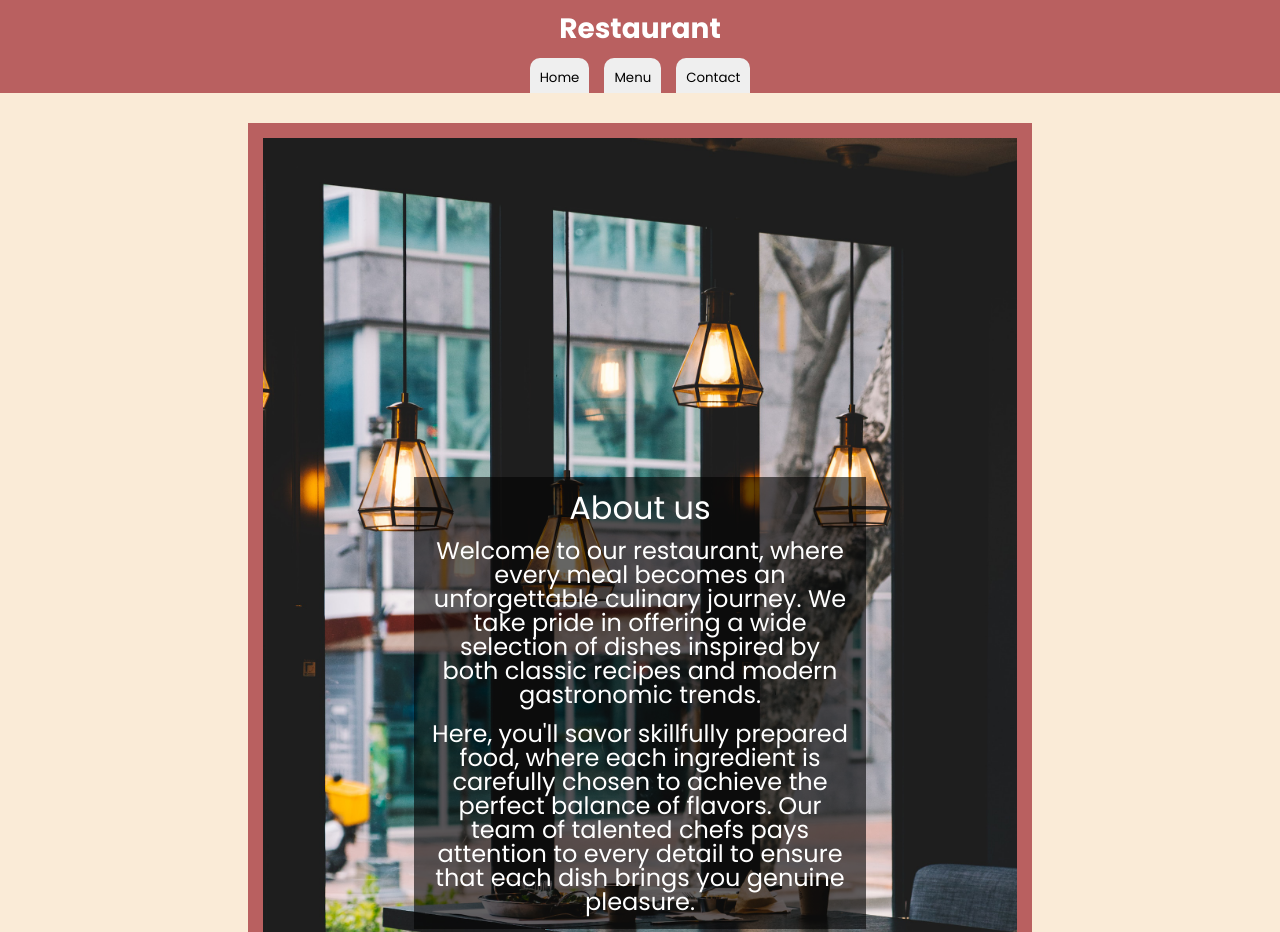
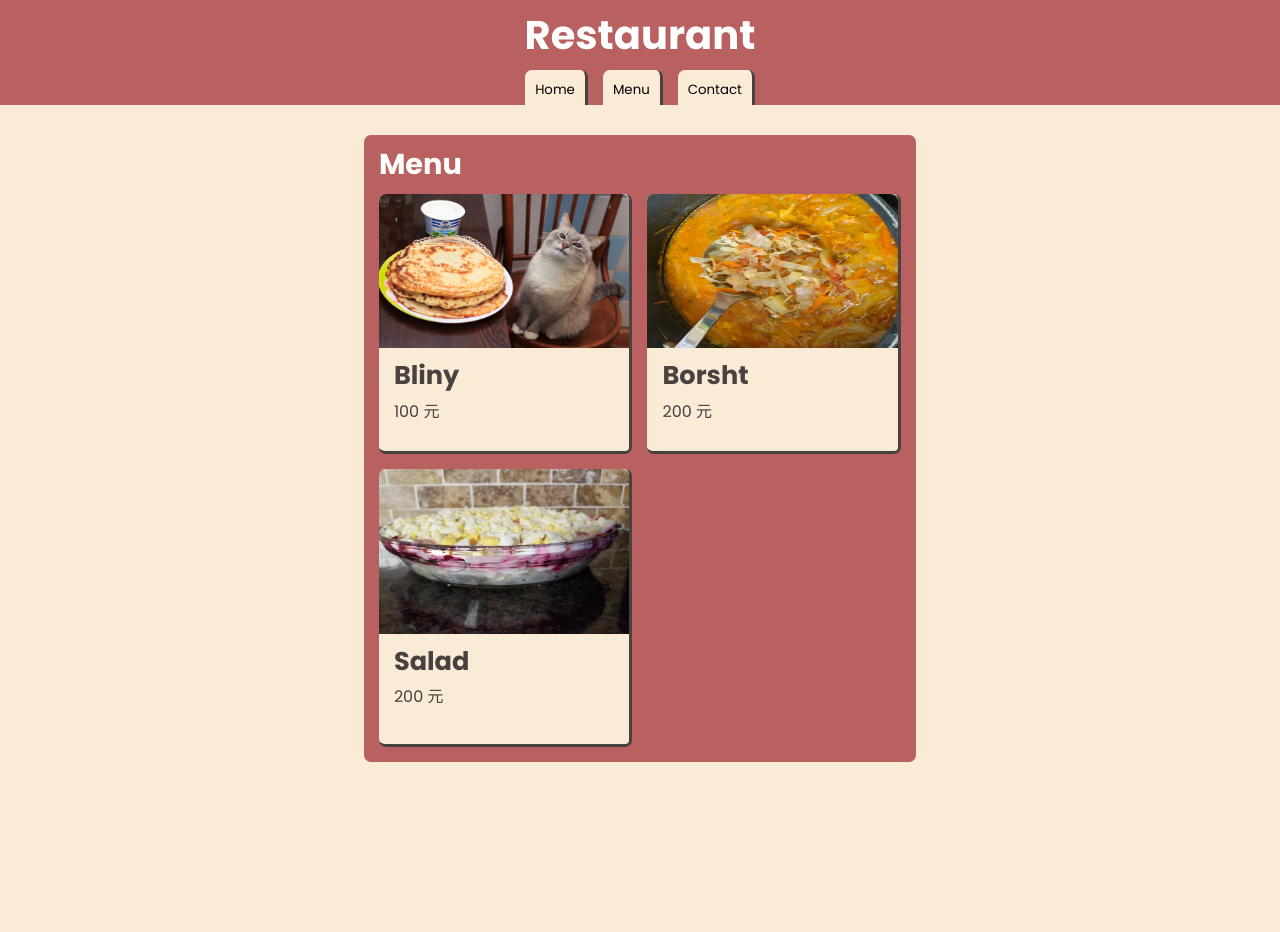
Before and after one commit to Mono0087/Restaurant-Page, a website built with webpack: page dist/index.html in a window 1280 px wide. Shown: the top 932 px of the page. After the commit the page ends 800 px from the top, so only its background shows below. Built offline with nearby package versions, Linux system fonts and the light colour scheme; files whose address does not match are found by name.

Commit message:
Add menu

```diff
--- a/src/SCSS/style.scss
+++ b/src/SCSS/style.scss
@@ -38,8 +38,20 @@ a {
 }
 
 .btn {
-  border-radius: 10px;
+  background-color: $bg-main;
+  border-radius: 7px;
   padding: 10px;
+  transition: all 0.1s;
+  cursor: pointer;
+  border-right: 3px solid $border;
+  &:active {
+    border-right: 1px solid $border;
+    transform: translate(1px, 1px);
+  }
+  &:hover {
+    opacity: 1;
+    color: lighten($color: $main-color, $amount: 10);
+  }
 }
 
 #content {
@@ -58,7 +70,7 @@ header {
 
 h1 {
   color: #fff;
-  font-size: 28px;
+  font-size: 2.5rem;
   font-weight: 700;
 }
 
@@ -75,19 +87,32 @@ h1 {
 
 main {
   display: flex;
+  display: flex;
   justify-content: center;
+  h3,
+  h2 {
+    margin-bottom: 15px;
+  }
+  h2 {
+    font-size: 1.8rem;
+    font-weight: 700;
+  }
+  h3 {
+    font-size: 1.6rem;
+    font-weight: 700;
+  }
   > div {
+    border-radius: 7px;
     padding: 15px;
     background-color: $main-theme;
     color: #fff;
-    width: calc(min(65ch, 100vw - 2rem));
   }
   #home {
+    width: calc(min(65ch, 100vw - 2rem));
     position: relative;
     font-size: 1.2rem;
     font-weight: 400;
     padding: 15px;
-    text-align: center;
     .home_text-container {
       position: absolute;
       top: 0;
@@ -100,18 +125,42 @@ main {
       .text-content {
         font-size: 1.5rem;
         padding: 15px;
+        border-radius: 10px;
         width: calc(min(30ch, 100vw));
         display: flex;
         flex-direction: column;
         gap: 15px;
         background-color: rgba(0, 0, 0, 0.6);
-        h2{
-          font-size: 2rem;
-        }
       }
     }
     img {
       width: 100%;
     }
   }
+  #menu {
+    #dishes-container {
+      display: grid;
+      grid-template-columns: repeat(auto-fit, minmax(180px, 1fr));
+      grid-template-rows: 260px;
+      gap: 15px;
+      .dish-card {
+        background-color: $bg-main;
+        color: $border;
+        border-radius: 7px;
+        border-bottom: $border solid;
+        border-right: $border solid;
+        cursor: pointer;
+        text-align: left;
+        img {
+          width: 100%;
+          height: 60%;
+          border-top-left-radius: 7px;
+          border-top-right-radius: 7px;
+        }
+        .card_text-content {
+          padding: 15px;
+        }
+      }
+    }
+  }
 }
--- /dev/null
+++ b/src/app/menu-module.js
@@ -0,0 +1,20 @@
+import { createElement } from "./utils/createElement"
+import { createDish } from "./utils/createDish"
+import bliny from "../assets/img/dishes/bliny.jpg"
+import borsht from "../assets/img/dishes/borsht.jpg"
+import salad from "../assets/img/dishes/salad.jpg"
+
+export function loadMenuModule() {
+    const main = document.querySelector('main')
+    const menu = createElement('div', null, 'menu')
+    const h2 = createElement('h2', null, null, 'Menu')
+    const menuContainer = createElement('div', null, 'dishes-container')
+    const dishes = [{ name: 'Bliny', cost: 100, img: bliny }, { name: 'Borsht', cost: 200, img: borsht }, { name: 'Salad', cost: 200, img: salad }]
+    dishes.forEach(dish => {
+        menuContainer.append(createDish(dish.name, dish.cost, dish.img))
+    });
+
+
+    menu.append(h2, menuContainer)
+    main.append(menu)
+}
--- /dev/null
+++ b/src/app/utils/createDish.js
@@ -0,0 +1,14 @@
+import { createElement } from "./createElement"
+
+export function createDish(name, cost, img) {
+    const dishCard = createElement('a', ['dish-card'])
+    dishCard.href = '#'
+    const image = new Image()
+    image.src = img
+    const textContent = createElement('div',['card_text-content'])
+    const dishName = createElement('h3', null, null, name)
+    const dishCost = createElement('p', null, null, `${cost} 元`)
+    textContent.append(dishName,dishCost)
+    dishCard.append(image, textContent)
+    return dishCard
+}
--- a/src/index.js
+++ b/src/index.js
@@ -2,9 +2,10 @@ import { createElement } from "./app/utils/createElement"
 
 import { loadHeader } from "./app/header"
 import { loadHomeModule } from "./app/home-module"
+import { loadMenuModule } from "./app/menu-module"
 import "./SCSS/style.scss"
 
 loadHeader()
 const main = createElement('main')
 document.querySelector('#content').append(main)
-loadHomeModule()
+loadMenuModule()
```
Also changed, not shown: dist/images/bliny.9118817f05df612c09c6.jpg (added), dist/images/borsht.f7d622e78ea759a52f38.jpg (added), dist/images/salad.9d14b16d89e83ea36e6c.jpg (added), dist/index.html, dist/main.71349ba679578d7ed64e.bundle.js (deleted), dist/main.75bf8408dfede6beacb4.bundle.js (added), src/assets/img/dishes/bliny.jpg (added), src/assets/img/dishes/borsht.jpg (added), src/assets/img/dishes/salad.jpg (added), 2 other files.
